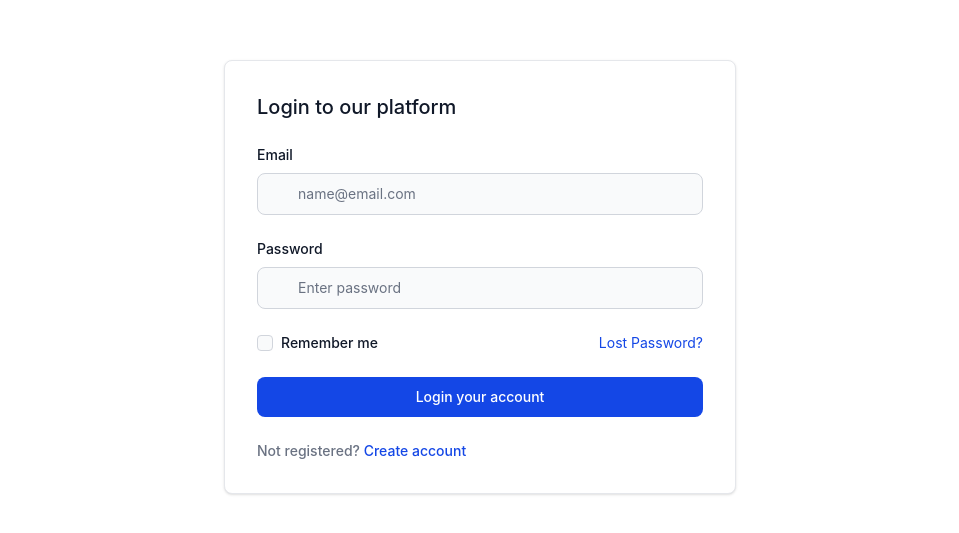
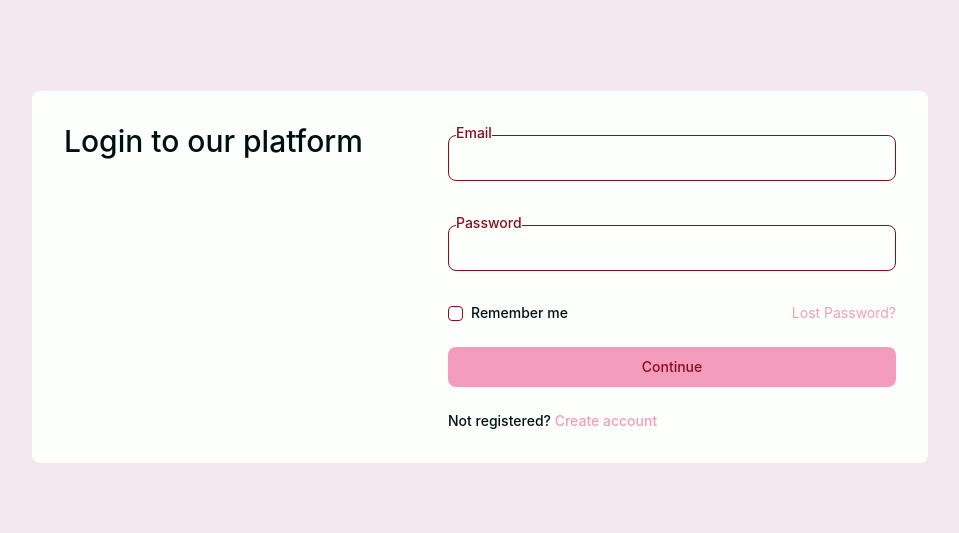
Before and after one commit to TakahashiNguyen/TemplateBackend, a Vue app in the folder page/: page /login in a window 1280 px wide. Shown: the part 123-656 px from the top of the page, without its empty margins (160-1119 px from the left). Built offline with nearby package versions, Linux system fonts and the light colour scheme.

Commit message:
chore(web): do fun stuffs

```diff
--- a/page/index.html
+++ b/page/index.html
@@ -5,9 +5,10 @@
 		<link rel="icon" type="image/svg+xml" href="/vite.svg" />
 		<meta name="viewport" content="width=device-width, initial-scale=1.0" />
 		<title>Vite + Vue + TS</title>
+		<script type="module" src="/src/main.ts"></script>
 	</head>
-	<body>
-		<div id="app"></div>
-		<script type="module" src="/src/main.ts"></script>
-	</body>
+	<body
+		id="app"
+		class="secondary-black-white-background black-and-white-text"
+	/>
 </html>
--- /dev/null
+++ b/page/src/components/ButtonComp.vue
@@ -0,0 +1,12 @@
+<template>
+	<button
+		:type="type"
+		class="primary-text primary-background w-full rounded-lg px-5 py-2.5 text-center text-sm font-medium"
+	>
+		{{ text }}
+	</button>
+</template>
+
+<script setup lang="ts">
+defineProps<{ type: HTMLButtonElement['type']; text: string }>();
+</script>
--- /dev/null
+++ b/page/src/components/CheckBox.vue
@@ -0,0 +1,24 @@
+<template>
+	<div class="h-5 flex items-center">
+		<div class="h-9/12 flex aspect-square">
+			<input
+				v-model="model"
+				type="checkbox"
+				value=""
+				class="text-dark-primary h-full w-full rounded-sm"
+				:required="required"
+			/>
+		</div>
+		<label class="ms-2 font-medium text-sm">
+			{{ title }}
+		</label>
+	</div>
+</template>
+
+<script setup lang="ts">
+const model = defineModel();
+defineProps<{
+	title: string;
+	required?: boolean;
+}>();
+</script>
--- a/page/src/components/FormContainerComp.vue
+++ b/page/src/components/FormContainerComp.vue
@@ -1,13 +1,18 @@
 <template>
-	<div class="center h-dvh w-dvw">
+	<div class="center h-dvh">
 		<div
-			class="w-full rounded-lg border border-transparent bg-white p-4 md:max-w-lg md:border-gray-200 md:p-8 md:shadow-sm dark:bg-gray-800 md:dark:border-gray-700"
+			class="primary-black-white-background tablet:w-lg desktop:w-4xl desktop:h-fit tablet:h-fit h-dvh w-dvw rounded-lg p-8"
 		>
-			<form class="space-y-6" @submit.prevent="buttonHandler">
-				<h5 class="text-xl font-medium text-gray-900 dark:text-white">
-					{{ name }} to our platform
+			<form
+				class="justify-center-safe desktop:flex-row desktop:justify-between flex h-full flex-col space-y-6"
+				@submit.prevent="buttonHandler"
+			>
+				<h5 class="text-3xl font-medium" v-if="title">
+					{{ title }}
 				</h5>
-				<slot />
+				<div class="desktop:w-md w-full space-y-6">
+					<slot />
+				</div>
 			</form>
 		</div>
 	</div>
@@ -15,7 +20,7 @@
 
 <script setup lang="ts">
 defineProps<{
-	name: string;
+	title?: string;
 	buttonHandler: () => void;
 }>();
 </script>
--- a/page/src/components/FormTextInputComp.vue
+++ b/page/src/components/TextInputComp.vue
@@ -1,30 +1,31 @@
 <template>
 	<div
-		class="form-control mb-2"
+		class="primary-text mb-2 flex flex-col"
 		:class="{
 			'input-error': object === alert?.object && alert.type != 'Success',
 			'input-success': object === alert?.object && alert.type == 'Success',
 		}"
 	>
 		<label
-			:for="name.lower"
-			class="mb-2 block text-sm font-medium text-gray-900 dark:text-white"
+			class="z-1 primary-black-white-background -mb-2 ml-2 block w-fit text-sm font-medium"
 		>
 			{{ name }}
 		</label>
-		<div class="relative mb-6">
+		<div class="relative z-0 mb-6">
 			<div
+				v-if="icon"
 				class="pointer-events-none absolute inset-y-0 start-0 flex items-center px-[9px]"
 			>
-				<IconComp :name="(icon || name || '').lower"></IconComp>
+				<IconComp :name="icon.lower"></IconComp>
 			</div>
 			<input
 				v-model="model"
-				class="block w-full rounded-lg border border-gray-300 bg-gray-50 p-2.5 ps-10 text-sm text-gray-900 focus:border-blue-500 focus:ring-blue-500 dark:border-gray-600 dark:bg-gray-700 dark:text-white dark:placeholder-gray-400 dark:focus:border-blue-500 dark:focus:ring-blue-500"
+				:class="{ 'ps-10!': icon }"
+				class="border-dark-primary black-and-white-text w-full rounded-lg border bg-transparent p-2.5"
 				:type="type"
 				:disabled="disable"
 				:required="required"
-				:placeholder="placeholder || name"
+				:placeholder="placeholder"
 			/>
 		</div>
 		<p class="mt-2 text-sm" v-if="alert.message">
--- a/page/src/router.ts
+++ b/page/src/router.ts
@@ -1,8 +1,8 @@
 import ChangePasswordView from '@/views/ChangePassword.vue';
 import FrontPageView from '@/views/FrontPageView.vue';
 import GraphQLView from '@/views/GraphQLView.vue';
-import LoginView from '@/views/LoginView.vue';
-import NotFoundView from '@/views/NotFoundView.vue';
+import LoginView from '@/views/Login.vue';
+import NotFoundView from '@/views/NotFound.vue';
 import { createRouter, createWebHistory } from 'vue-router';
 
 export const router = createRouter({
--- a/page/src/style.css
+++ b/page/src/style.css
@@ -2,8 +2,6 @@
 
 @plugin "flowbite/plugin";
 @source "../node_modules/flowbite";
-
-@custom-variant dark (&:where(.dark, .dark *));
 
 @theme {
 	--font-sans:
@@ -17,10 +15,72 @@
 	--font-mono:
 		'ui-monospace', 'SFMono-Regular', 'Menlo', 'Monaco', 'Consolas',
 		'Liberation Mono', 'Courier New', 'monospace';
+
+	--color-*: initial;
+	--color-black: #001011;
+	--color-white: #fdfffc;
+	--color-dark-white: #f3e8ee;
+	--color-light-black: #001514;
+	--color-dark-primary: #880d1e;
+	--color-light-primary: #f49cbb;
+	--color-dark-secondary: #f26a8d;
+	--color-light-secondary: #f49cbb;
+	--color-dark-tertiary: #55d6be;
+	--color-light-tertiary: #fbfef9;
+	--color-gray: #363635;
 }
 
 @layer {
 	.center {
-		@apply flex items-center justify-center;
+		@apply items-center-safe justify-center-safe flex;
+	}
+
+	a.link {
+		color: var(--color-light-primary);
+		@apply text-light-primary visited:text-dark-primary hover:underline active:underline;
+	}
+
+	.black-and-white-text {
+		@apply text-black dark:text-white;
+	}
+
+	.primary-black-white-background {
+		@apply bg-white dark:bg-black;
+	}
+
+	.secondary-black-white-background {
+		@apply bg-dark-white dark:bg-light-black;
+	}
+
+	.primary-background {
+		@apply bg-light-primary dark:bg-dark-primary;
+	}
+
+	.secondary-background {
+		@apply bg-light-secondary dark:bg-dark-secondary;
+	}
+
+	.primary-text {
+		@apply text-dark-primary dark:text-light-primary;
+	}
+
+	.secondary-text {
+		@apply text-dark-secondary dark:text-light-secondary;
+	}
+
+	* {
+		@apply focus:outline-dark-tertiary dark:focus:outline-light-tertiary focus:rounded-sm focus:outline-2 focus:outline-offset-2;
 	}
 }
+
+@custom-variant tablet {
+	@media (width >= 40rem) and (orientation: portrait) {
+		@slot;
+	}
+}
+
+@custom-variant desktop {
+	@media (width >= 64rem) and (orientation: landscape) {
+		@slot;
+	}
+}
--- /dev/null
+++ b/page/src/views/Login.vue
@@ -0,0 +1,53 @@
+<template>
+	<FormContainerComp
+		:button-handler="handleLogin"
+		title="Login to our platform"
+	>
+		<FormTextInputComp
+			name="Email"
+			v-model="input.email"
+			type="text"
+			:alert="alert"
+			object="User"
+		/>
+		<FormTextInputComp
+			name="Password"
+			v-model="input.authentication.password.value"
+			:alert="alert"
+			type="password"
+			object="Authentication"
+		/>
+		<div class="flex justify-between">
+			<CheckBox title="Remember me" />
+			<a href="#" class="link text-sm"> Lost Password? </a>
+		</div>
+		<ButtonComp type="submit" text="Continue" />
+		<div class="text-sm font-medium">
+			Not registered?
+			<a href="#" class="link"> Create account </a>
+		</div>
+	</FormContainerComp>
+</template>
+
+<script setup lang="ts">
+import { requester } from '@/api/functions';
+import ButtonComp from '@/components/ButtonComp.vue';
+import CheckBox from '@/components/CheckBox.vue';
+import FormContainerComp from '@/components/FormContainerComp.vue';
+import FormTextInputComp from '@/components/TextInputComp.vue';
+import { apiErrorHandler, getAlert } from '@/error/functions';
+import { UserLoginDto } from 'templatebackend';
+import { reactive } from 'vue';
+
+const alert = getAlert(),
+	input = reactive<UserLoginDto>({
+		email: '',
+		authentication: {
+			type: 'password',
+			password: { value: '' },
+		},
+	}),
+	handleLogin = () => apiErrorHandler(requester('login', input), alert),
+	forgetPasswordClick = async () =>
+		apiErrorHandler(requester('change-password', input), alert);
+</script>
--- a/page/src/views/LoginView.vue
+++ /dev/null
@@ -1,87 +0,0 @@
-<template>
-	<FormContainerComp
-		btn-label="Login"
-		:button-handler="handleLogin"
-		:alert="alert"
-		name="Login"
-	>
-		<FormTextInputComp
-			name="Email"
-			placeholder="name@email.com"
-			v-model="input.email"
-			type="text"
-			:alert="alert"
-			object="User"
-		></FormTextInputComp>
-		<FormTextInputComp
-			name="Password"
-			placeholder="Enter password"
-			icon="key_vertical"
-			v-model="input.authentication.password.value"
-			:alert="alert"
-			type="password"
-			object="Authentication"
-			:sub-btn-click="forgetPasswordClick"
-		>
-			Forgot password?
-		</FormTextInputComp>
-		<div class="flex items-start">
-			<div class="flex items-start">
-				<div class="flex h-5 items-center">
-					<input
-						id="remember"
-						type="checkbox"
-						value=""
-						class="focus:ring-3 h-4 w-4 rounded-sm border border-gray-300 bg-gray-50 focus:ring-blue-300 dark:border-gray-600 dark:bg-gray-700 dark:ring-offset-gray-800 dark:focus:ring-blue-600 dark:focus:ring-offset-gray-800"
-						required
-					/>
-				</div>
-				<label
-					for="remember"
-					class="ms-2 text-sm font-medium text-gray-900 dark:text-gray-300"
-				>
-					Remember me
-				</label>
-			</div>
-			<a
-				href="#"
-				class="ms-auto text-sm text-blue-700 hover:underline dark:text-blue-500"
-			>
-				Lost Password?
-			</a>
-		</div>
-		<button
-			type="submit"
-			class="w-full rounded-lg bg-blue-700 px-5 py-2.5 text-center text-sm font-medium text-white hover:bg-blue-800 focus:outline-none focus:ring-4 focus:ring-blue-300 dark:bg-blue-600 dark:hover:bg-blue-700 dark:focus:ring-blue-800"
-		>
-			Login your account
-		</button>
-		<div class="text-sm font-medium text-gray-500 dark:text-gray-300">
-			Not registered?
-			<a href="#" class="text-blue-700 hover:underline dark:text-blue-500">
-				Create account
-			</a>
-		</div>
-	</FormContainerComp>
-</template>
-
-<script setup lang="ts">
-import { requester } from '@/api/functions';
-import FormContainerComp from '@/components/FormContainerComp.vue';
-import FormTextInputComp from '@/components/FormTextInputComp.vue';
-import { apiErrorHandler, getAlert } from '@/error/functions';
-import { UserLoginDto } from 'templatebackend';
-import { reactive } from 'vue';
-
-const alert = getAlert(),
-	input = reactive<UserLoginDto>({
-		email: '',
-		authentication: {
-			type: 'password',
-			password: { value: '' },
-		},
-	}),
-	handleLogin = () => apiErrorHandler(requester('login', input), alert),
-	forgetPasswordClick = async () =>
-		apiErrorHandler(requester('change-password', input), alert);
-</script>
--- /dev/null
+++ b/page/src/views/NotFound.vue
@@ -0,0 +1,13 @@
+<template>
+	<div class="center h-dvh w-dvw font-mono">
+		<div
+			class="primary-black-white-background flex flex-row items-center rounded-3xl p-10"
+		>
+			<h1 class="text-9xl">404!</h1>
+			<div class="flex flex-col">
+				<a>This page never existed, or maybe it was deleted.</a>
+				<a class="link w-fit font-sans" href="/">Back to homepage</a>
+			</div>
+		</div>
+	</div>
+</template>
--- a/page/src/views/NotFoundView.vue
+++ /dev/null
@@ -1,3 +0,0 @@
-<template>
-	<h1>404</h1>
-</template>
```
